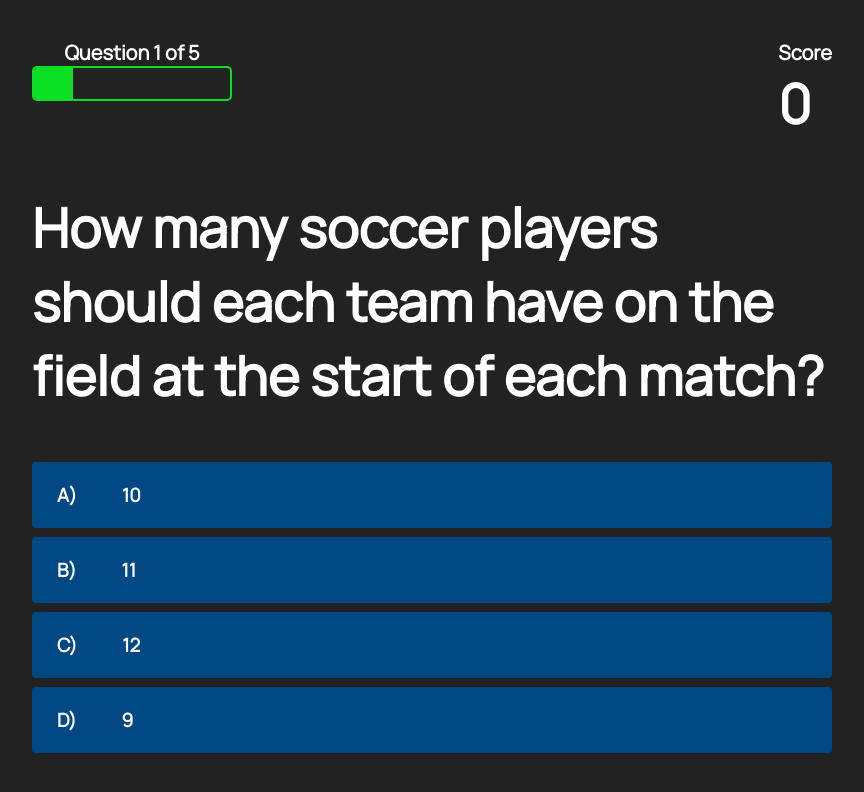
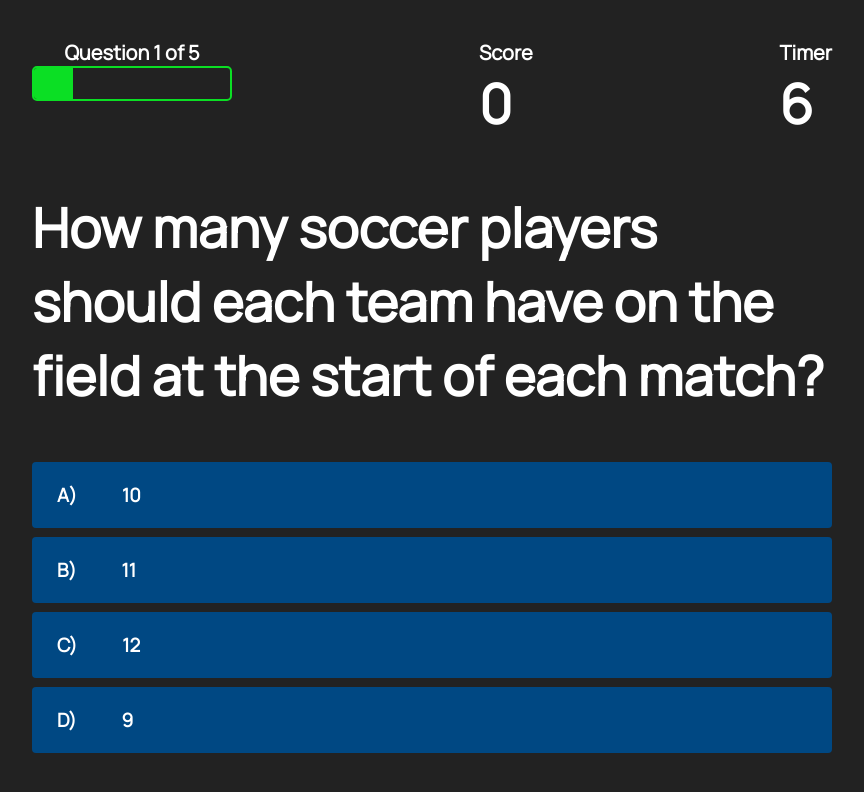
Before and after one commit to wildnei/javascript-questionary, a plain HTML site: page game.html in a window 1280 px wide. Shown: the whole page, without its empty margins (208-1072 px from the left). Drawn offline with Linux system fonts and the light colour scheme.

Commit message:
adding timer unfinished to game.js

```diff
--- a/assets/game.js
+++ b/assets/game.js
@@ -13,6 +13,33 @@ let acceptingAnswers = true;
 let score = 0;
 let questionCounter = 0;
 let availableQuestions = []
+
+
+
+
+
+
+var count = 10;
+var interval = setInterval(function () {
+    document.getElementById('timer').innerHTML = count;
+    count--;
+
+
+    if (count === 0) {
+        clearInterval(interval);
+        localStorage.setItem('mostRecentScore', score)
+        window.location.assign('end.html');
+        // or...
+        alert("You're out of time!");
+    }
+
+    if (selectedAnswer === 'incorrect') {
+        count = count - 10;
+    }
+}, 1000);
+
+
+
 
 let questions = [
 
@@ -102,7 +129,6 @@ choices.forEach(choice => {
         const selectedAnswer = selectedChoice.dataset['number']
 
         let classToApply = selectedAnswer == currentQuestion.answer ? 'correct' : 'incorrect'
-        console.log(selectedChoice);
         if(classToApply === 'correct') {
         incrementScore(SCORE_POINTS)
         }
--- a/assets/highscores.js
+++ b/assets/highscores.js
@@ -9,12 +9,12 @@ highScores.map(score => {
     return `<li class="high-score">${score.name} - ${score.score}</li>`
 }).join('')
 
-
+// This function erases the listed names on the High Score Page
 $("#clear").on("click", function (event) {
     $("#highScoresList").empty();
 });
 
-
+// This function erases the listed names from local storage memory, so they don't come back when refreshing the page
 $("#clear").on("click", function (event) {
     window.localStorage.clear();
 });
--- a/game.html
+++ b/game.html
@@ -30,6 +30,14 @@
                         0
                     </h1>
                 </div>
+                <div class="hud-item">
+                    <p class="hud-prefix">
+                        Timer
+                    </p>
+                    <h1 class="hud-main-text" id="timer">
+                        0
+                    </h1>
+                </div>
             </div>
             <h1 id="question">What is the answer to this question</h1>
             <div class="choice-container">
```
